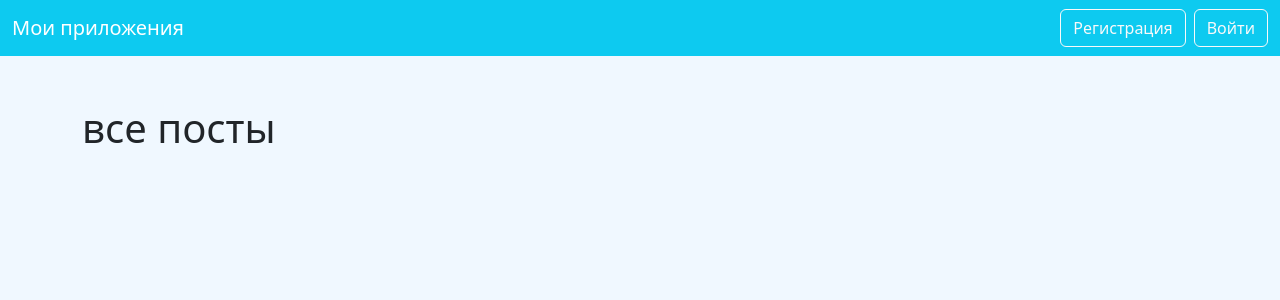
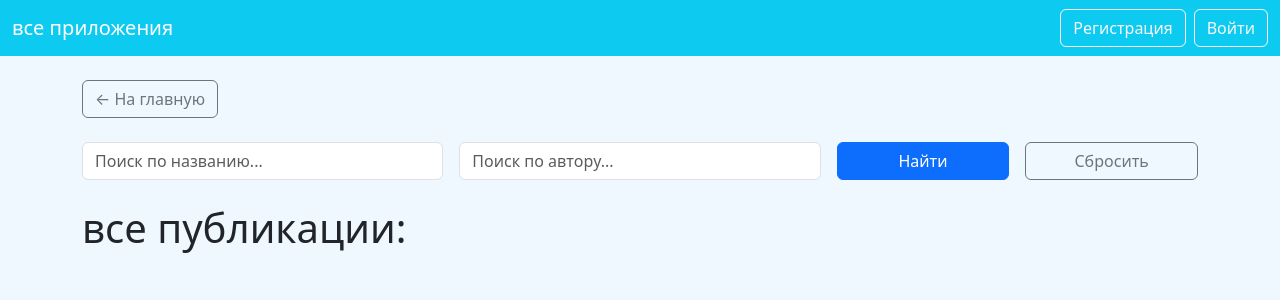
Before and after one commit to Zheka-m-p/My_Django_projects, a Django app: page /blog/all_posts/ in a window 1280 px wide. Shown: the top 300 px of the page. Run offline with Django 5.2, Linux system fonts and the light colour scheme; data that the repository does not hold is empty.

Commit message:
Добавлена фильтрация и поиск на странице всех постов, сбросить фильтры, так же на всех постах АВТОРА показывается или нет, в зависимости ой. крче. еще доделываю, но уже получше

```diff
--- a/Second_project/blog/templates/blog/all_posts.html
+++ b/Second_project/blog/templates/blog/all_posts.html
@@ -6,18 +6,41 @@
     <link href="https://cdn.jsdelivr.net/npm/bootstrap@5.3.0/dist/css/bootstrap.min.css" rel="stylesheet">
     <style>
         body {
-            background-color: #f0f8ff; /* голубоватый фон карточки */
+            background-color: #f0f8ff;
         }
         .card {
-            background-color: #e9ecef; /* серый фон */
-            border: 1px solid #b0c4de; /* граница с оттенком */
+            background-color: #e9ecef;
+            border: 1px solid #b0c4de;
         }
     </style>
 </head>
 <body>
 {% include 'main/includes/main_navbar.html' %}
-<div class="container mt-5">
-    <h1 class="mb-4">все посты</h1>
+<div class="container mt-3">
+    <!-- 🔹 Кнопка "Назад" -->
+    <a href="{% url 'blog:home' %}" class="btn btn-outline-secondary">← На главную</a>
+</div>
+<div class="container mt-4">
+    <!-- 🔹 Форма поиска -->
+    <form method="GET" class="mb-4">
+        <div class="row g-3">
+            <div class="col-md-4">
+                <input type="text" name="title" class="form-control" placeholder="Поиск по названию..." value="{{ request.GET.title }}">
+            </div>
+            <div class="col-md-4">
+                <input type="text" name="author" class="form-control" placeholder="Поиск по автору..." value="{{ request.GET.author }}">
+            </div>
+            <div class="col-md-2">
+                <button type="submit" class="btn btn-primary w-100">Найти</button>
+            </div>
+            <div class="col-md-2">
+                <!-- 🔹 Кнопка "Сбросить" -->
+                <a href="{% url 'blog:all_posts' %}" class="btn btn-outline-secondary w-100">Сбросить</a>
+            </div>
+        </div>
+    </form>
+
+    <h1 class="mb-4">все публикации:</h1>
     {% for post in posts %}
     <div class="card mb-3">
         <div class="card-body">
--- a/Second_project/blog/views.py
+++ b/Second_project/blog/views.py
@@ -17,6 +17,19 @@ class PostListView(ListView):
     template_name = 'blog/all_posts.html'
     context_object_name = 'posts' # имя переменной для шаблонов (все посты - список)
     ordering = ['-created_at']
+
+    def get_queryset(self): # для фильтрации данных по названию и username автора
+        queryset = super().get_queryset()
+
+        title = self.request.GET.get('title')
+        author = self.request.GET.get('author')
+
+        if title:
+            queryset = queryset.filter(title__icontains=title)
+        if author:
+            queryset = queryset.filter(author__username__icontains=author)
+
+        return queryset
 
 
 class PostDetailView(DetailView):
--- a/Second_project/main/templates/main/includes/main_navbar.html
+++ b/Second_project/main/templates/main/includes/main_navbar.html
@@ -1,6 +1,6 @@
 <nav class="navbar navbar-expand-lg navbar-dark bg-info mb-4">
     <div class="container-fluid">
-        <a class="navbar-brand" href="{% url 'main:main_page' %}">Мои приложения</a>
+        <a class="navbar-brand" href="{% url 'main:main_page' %}">все приложения</a>
         <div class="navbar-nav ms-auto">
             {% if user.is_authenticated %}
                 <span class="navbar-text me-3">{{ user.username }}</span>
```
Also changed, not shown: Second_project/blog/templates/blog/all_post_by_one_author.html (+20 -2 lines).
